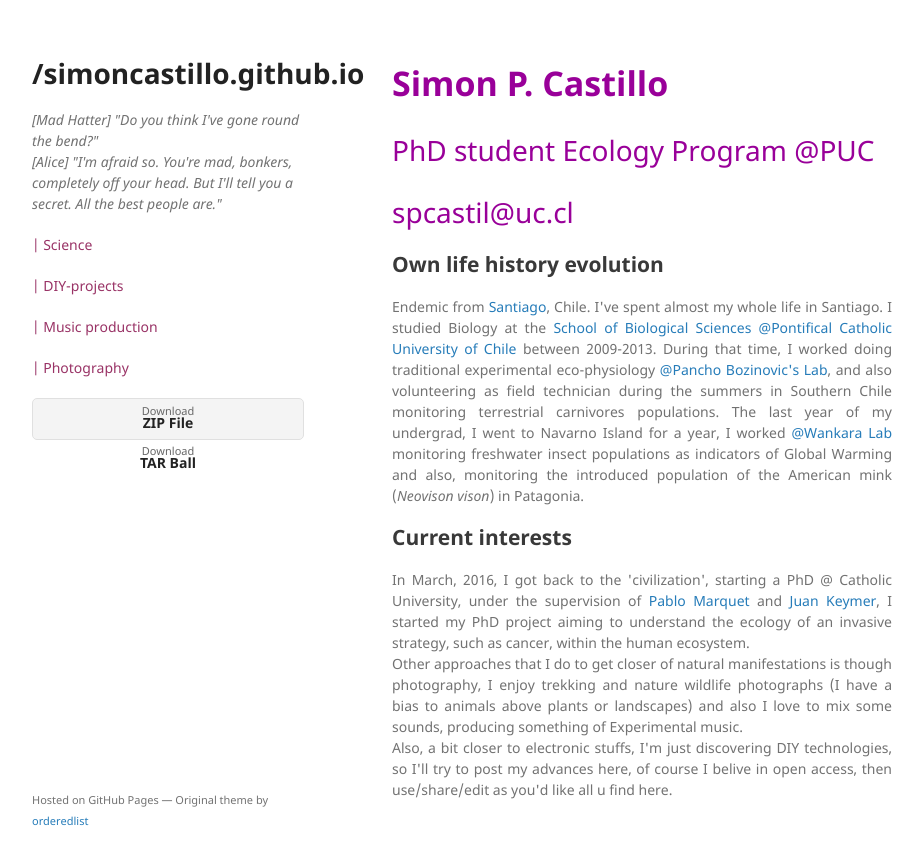
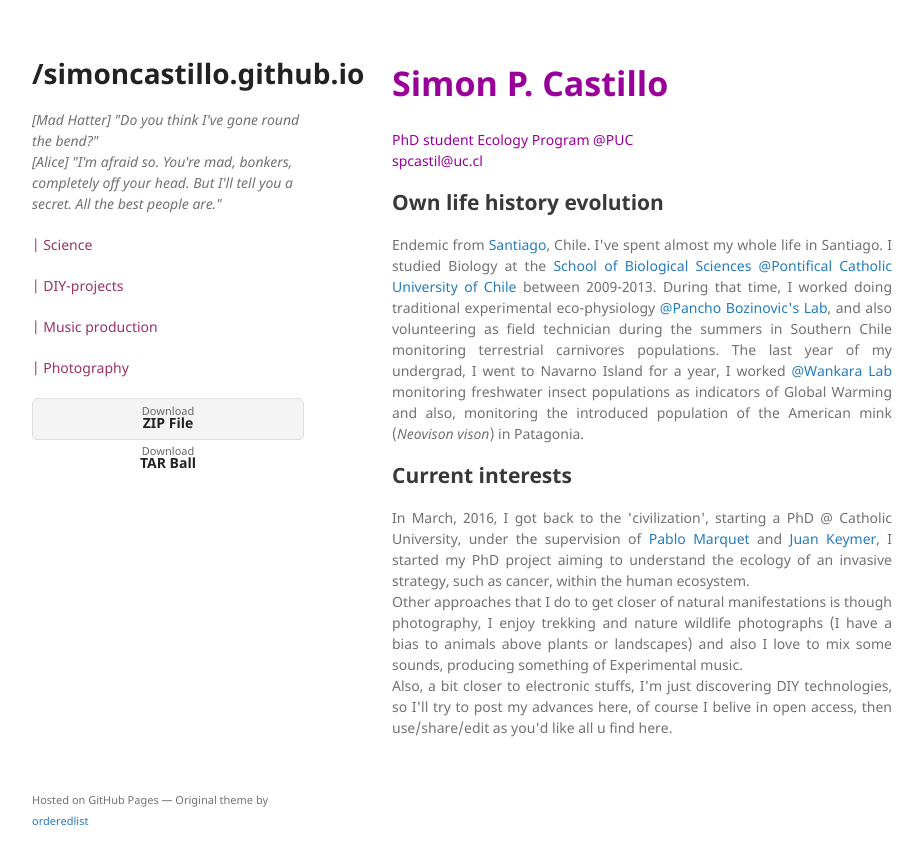
Before and after one commit to SimonCastillo/simoncastillo.github.io, a Jekyll site: the page built from index.md, in a window 1280 px wide. Shown: the top 865 px of the page, without its empty margins (178-1101 px from the left). Built offline with Jekyll 4.4.1, drawn with Linux system fonts in a browser that asks for light colours; our own code applies the rules of GitHub Pages for plain Markdown files.

Commit message:
Update index.md

```diff
--- a/index.md
+++ b/index.md
@@ -1,6 +1,5 @@
 <p style="color:#990099;font-size:34px;"> <b>Simon P. Castillo</b></p>
-<p style="color:#990099;font-size:28px;"> PhD student Ecology Program @PUC</p>
-<p style="color:#990099;font-size:28px;"> spcastil@uc.cl</p>
+<p style="color:#990099"> PhD student Ecology Program @PUC <br>spcastil@uc.cl</p>
 
 ## Own life history evolution
 <p align="justify">
```
